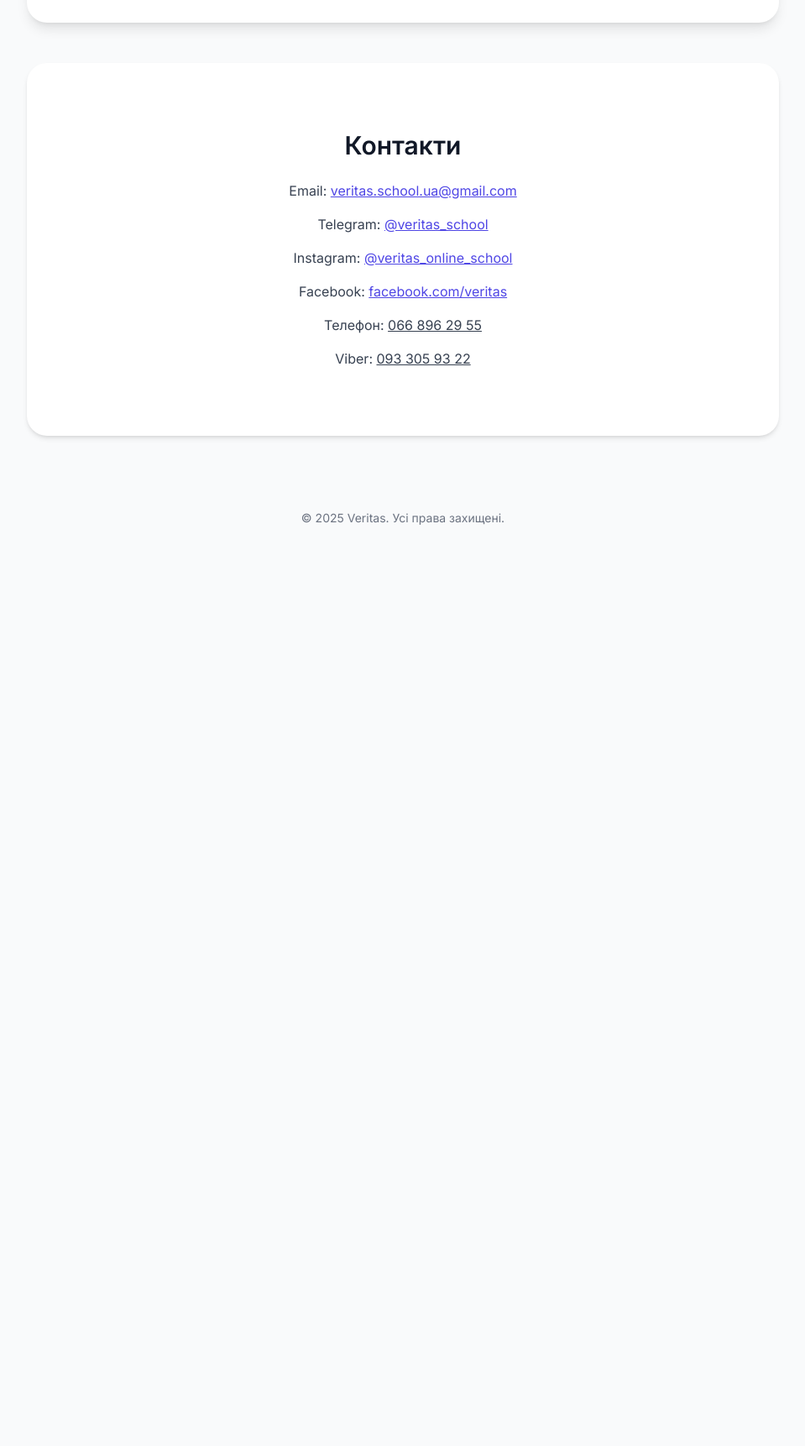
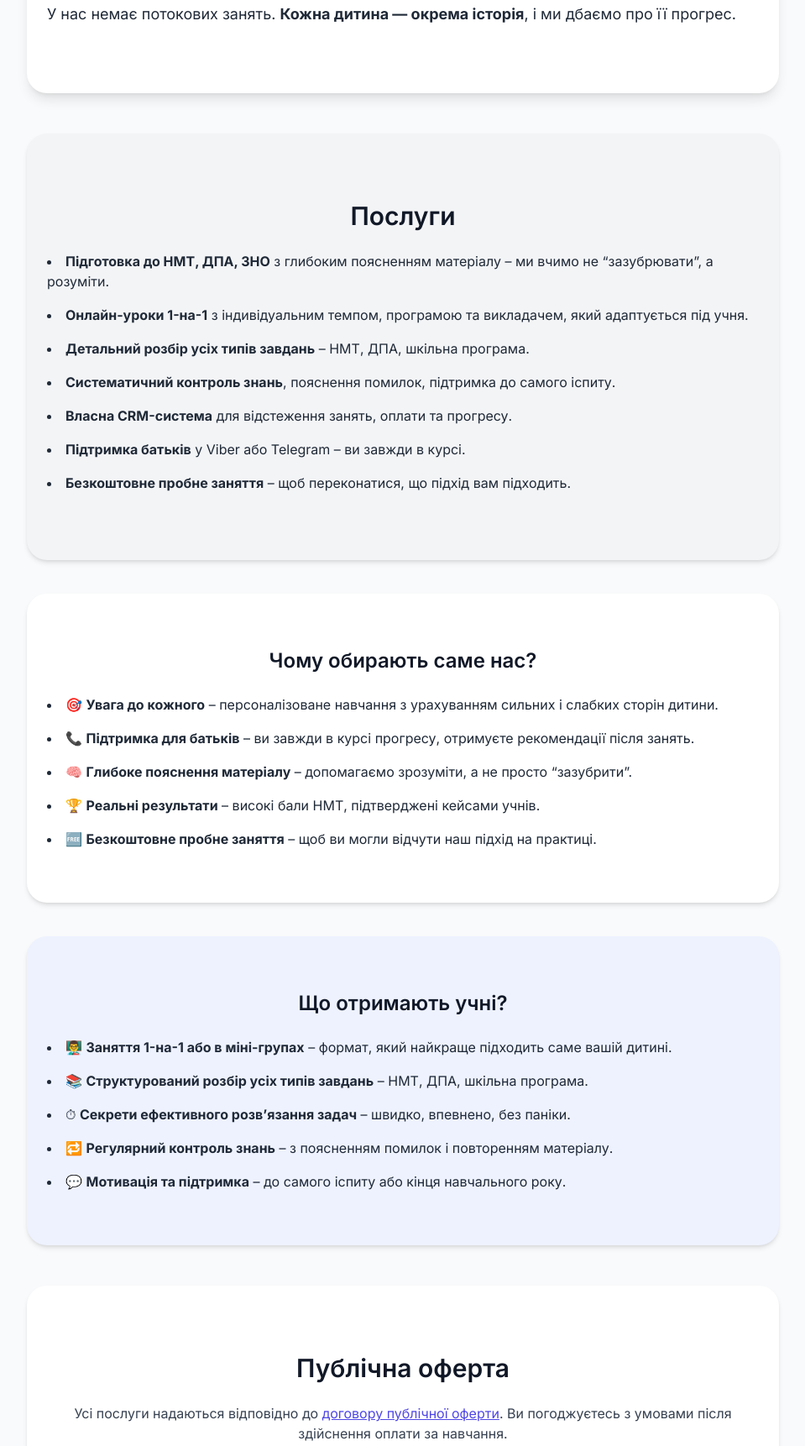
Before and after one commit to nrafalska/veritas, a plain HTML site: page index.html in a window 1280 px wide. Shown: the part 761-2483 px from the top of the page at 84% size, without its empty margins (160-1119 px from the left). Before the commit the page ends 1412 px from the top, so only its background shows below. Drawn offline with nearby package versions, Linux system fonts and the light colour scheme.

Commit message:
Update index.html

```diff
--- a/index.html
+++ b/index.html
@@ -50,11 +50,69 @@
   <section id="about" class="fade-in max-w-4xl mx-auto py-20 px-6 bg-white rounded-3xl shadow-lg mt-[-60px] relative z-10">
     <h2 class="text-3xl font-semibold mb-6 text-center">Про школу</h2>
     <div class="space-y-5 text-base sm:text-lg text-gray-800 leading-relaxed">
-      <p><strong>Veritas</strong> — онлайн-школа індивідуального навчання з математики, логіки та комп’ютерної грамотності для учнів 1–11 класів. Ми адаптуємо програму під рівень, темп і цілі кожної дитини.</p>
-      <p>Ми не просто пояснюємо теми, а вчимо <strong>мислити, аналізувати й будувати зв’язки</strong>. Допомагаємо розуміти матеріал і впевнено застосовувати його на практиці.</p>
-      <p><strong>Наші викладачі</strong> проходять ретельний відбір і вміють знайти підхід до кожного. Після занять батьки отримують зворотний зв’язок.</p>
-      <p><strong>Кожна дитина — окрема історія.</strong> І ми дбаємо про її прогрес.</p>
+      <p><strong>Veritas</strong> — це онлайн-школа, яка спеціалізується на <strong>індивідуальному навчанні дітей і підлітків</strong> з математики, логіки та комп’ютерної грамотності. Ми працюємо з учнями 1–11 класів, підлаштовуючи програму під їхній рівень, темп і цілі.</p>
+      <p>Наш підхід — це не лише «пояснити тему», а <strong>навчити дитину мислити, аналізувати та будувати зв’язки</strong>. Ми не просто даємо знання — ми допомагаємо їх зрозуміти і впевнено застосовувати.</p>
+      <p><strong>У Veritas працюють викладачі</strong> з високим рівнем підготовки, які проходять суворий відбір, адаптують подачу матеріалу до характеру учня і завжди на зв’язку з батьками. Після кожного заняття — зворотний зв’язок.</p>
+      <p>У нас немає потокових занять. <strong>Кожна дитина — окрема історія</strong>, і ми дбаємо про її прогрес.</p>
     </div>
+  </section>
+
+  <!-- Послуги -->
+  <section id="services" class="fade-in max-w-4xl mx-auto py-20 px-6 mt-12 bg-gray-100 rounded-3xl shadow-md">
+    <h2 class="text-3xl font-semibold mb-6 text-center">Послуги</h2>
+    <ul class="list-disc list-inside space-y-4 text-base text-gray-800">
+      <li><strong>Підготовка до НМТ, ДПА, ЗНО</strong> з глибоким поясненням матеріалу – ми вчимо не “зазубрювати”, а розуміти.</li>
+      <li><strong>Онлайн-уроки 1-на-1</strong> з індивідуальним темпом, програмою та викладачем, який адаптується під учня.</li>
+      <li><strong>Детальний розбір усіх типів завдань</strong> – НМТ, ДПА, шкільна програма.</li>
+      <li><strong>Систематичний контроль знань</strong>, пояснення помилок, підтримка до самого іспиту.</li>
+      <li><strong>Власна CRM-система</strong> для відстеження занять, оплати та прогресу.</li>
+      <li><strong>Підтримка батьків</strong> у Viber або Telegram – ви завжди в курсі.</li>
+      <li><strong>Безкоштовне пробне заняття</strong> – щоб переконатися, що підхід вам підходить.</li>
+    </ul>
+  </section>
+
+  <!-- Переваги -->
+  <section class="fade-in max-w-4xl mx-auto py-16 px-6 mt-10 bg-white rounded-3xl shadow-md">
+    <h3 class="text-2xl font-semibold mb-6 text-center">Чому обирають саме нас?</h3>
+    <ul class="list-disc list-inside space-y-4 text-base text-gray-800">
+      <li>🎯 <strong>Увага до кожного</strong> – персоналізоване навчання з урахуванням сильних і слабких сторін дитини.</li>
+      <li>📞 <strong>Підтримка для батьків</strong> – ви завжди в курсі прогресу, отримуєте рекомендації після занять.</li>
+      <li>🧠 <strong>Глибоке пояснення матеріалу</strong> – допомагаємо зрозуміти, а не просто “зазубрити”.</li>
+      <li>🏆 <strong>Реальні результати</strong> – високі бали НМТ, підтверджені кейсами учнів.</li>
+      <li>🆓 <strong>Безкоштовне пробне заняття</strong> – щоб ви могли відчути наш підхід на практиці.</li>
+    </ul>
+  </section>
+
+  <!-- Що отримають учні -->
+  <section class="fade-in max-w-4xl mx-auto py-16 px-6 mt-10 bg-indigo-50 rounded-3xl shadow-md">
+    <h3 class="text-2xl font-semibold mb-6 text-center">Що отримають учні?</h3>
+    <ul class="list-disc list-inside space-y-4 text-base text-gray-800">
+      <li>👨‍🏫 <strong>Заняття 1-на-1 або в міні-групах</strong> – формат, який найкраще підходить саме вашій дитині.</li>
+      <li>📚 <strong>Структурований розбір усіх типів завдань</strong> – НМТ, ДПА, шкільна програма.</li>
+      <li>⏱ <strong>Секрети ефективного розв’язання задач</strong> – швидко, впевнено, без паніки.</li>
+      <li>🔁 <strong>Регулярний контроль знань</strong> – з поясненням помилок і повторенням матеріалу.</li>
+      <li>💬 <strong>Мотивація та підтримка</strong> – до самого іспиту або кінця навчального року.</li>
+    </ul>
+  </section>
+
+  <!-- Оферта -->
+  <section id="offer" class="fade-in max-w-4xl mx-auto py-20 px-6 mt-12 bg-white rounded-3xl shadow-md">
+    <h2 class="text-3xl font-semibold mb-6 text-center">Публічна оферта</h2>
+    <p class="text-base text-gray-700 text-center">
+      Усі послуги надаються відповідно до
+      <a href="/offer.pdf" class="text-indigo-600 underline hover:text-indigo-800">договору публічної оферти</a>.
+      Ви погоджуєтесь з умовами після здійснення оплати за навчання.
+    </p>
+  </section>
+
+  <!-- Запис на заняття -->
+  <section id="signup" class="fade-in max-w-4xl mx-auto py-20 px-6 mt-12 bg-indigo-50 rounded-3xl shadow-md text-center">
+    <h2 class="text-3xl font-semibold mb-6">Запис на пробне заняття</h2>
+    <p class="text-base text-gray-700 mb-6">Будь ласка, заповніть коротку форму — ми зв’яжемося з вами найближчим часом:</p>
+    <a href="https://forms.gle/gy3fi1St4Jqun8nk6" target="_blank"
+      class="inline-block px-8 py-4 bg-gradient-to-r from-indigo-500 to-purple-500 hover:from-indigo-600 hover:to-purple-600 text-white rounded-xl shadow-lg transition-transform hover:scale-105 text-lg font-semibold">
+      Перейти до форми
+    </a>
   </section>
 
   <!-- Контакти -->
@@ -64,8 +122,8 @@
       <p>Email: <a href="mailto:veritas.school.ua@gmail.com" class="underline text-indigo-600 hover:text-indigo-800">veritas.school.ua@gmail.com</a></p>
       <p>Telegram: <a href="https://t.me/veritas_school" class="underline text-indigo-600 hover:text-indigo-800">@veritas_school</a></p>
       <p>Instagram: <a href="https://www.instagram.com/veritas_online_school" class="underline text-indigo-600 hover:text-indigo-800">@veritas_online_school</a></p>
-      <p>Facebook: <a href="https://www.facebook.com/people/Veritas-%D0%BE%D0%BD%D0%BB%D0%B0%D0%B9%D0%BD-%D1%88%D0%BA%D0%BE%D0%BB%D0%B0-%D0%B7-%D0%BC%D0%B0%D1%82%D0%B5%D0%BC%D0%B0%D1%82%D0%B8%D0%BA%D0%B8/61566663009299/?locale=uk_UA" class="underline text-indigo-600 hover:text-indigo-800">facebook.com/veritas</a></p>
-      <p>Телефон: <a href="tel:+380669892955" class="underline">066 896 29 55</a></p>
+      <p>Facebook: <a href="https://www.facebook.com/Veritas-%D0%BE%D0%BD%D0%BB%D0%B0%D0%B9%D0%BD-%D1%88%D0%BA%D0%BE%D0%BB%D0%B0-109406635311608" class="underline text-indigo-600 hover:text-indigo-800">Facebook-сторінка</a></p>
+      <p>Телефон: <a href="tel:+380975371817" class="underline">097 537 18 17</a> / <a href="tel:+380669892955" class="underline">066 896 29 55</a></p>
       <p>Viber: <a href="tel:+380933059322" class="underline">093 305 93 22</a></p>
     </div>
   </section>
```
